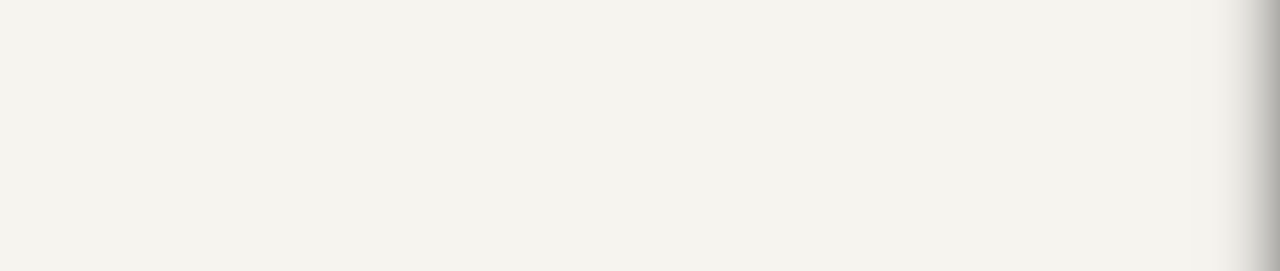
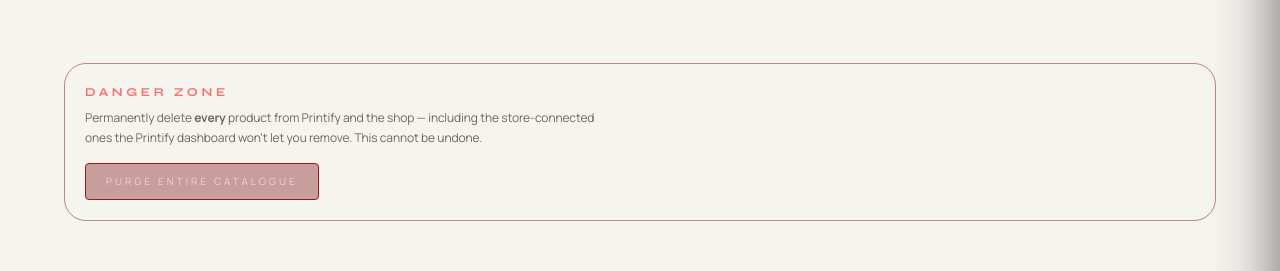
Before and after one commit to jammmmmmer/theheartwearstore, a Next.js app: page /admin/review in a window 1280 px wide. Shown: the part 386-657 px from the top of the page. Built offline with nearby package versions, Linux system fonts and the light colour scheme; no server answers.

Commit message:
Admin: purge-catalogue action (API delete of store-connected Printify products)

```diff
--- /dev/null
+++ b/app/api/admin/purge-catalog/route.ts
@@ -0,0 +1,71 @@
+/**
+ * POST /api/admin/purge-catalog — admin-only. PERMANENTLY deletes products
+ * from Printify AND the shop database.
+ *
+ * The Printify dashboard blocks deleting store-connected ("Publishing")
+ * products; the API can, by unpublishing then deleting. Runs in batches so it
+ * stays within the function time limit — the client calls it in a loop until
+ * `remaining` reaches 0.
+ *
+ * Body: { confirm: "PURGE" }  (required guard against accidents)
+ * Returns: { ok, totalFound, deleted, remaining, errors }
+ */
+
+import { NextRequest, NextResponse } from 'next/server'
+import { getProducts, unpublishProduct, deleteProduct } from '@/lib/printify'
+import { supabaseAdmin } from '@/lib/supabase'
+import { isUploadAuthorized } from '@/lib/session'
+
+export const runtime = 'nodejs'
+export const maxDuration = 60
+
+const BATCH = 10
+
+export async function POST(request: NextRequest) {
+  if (!(await isUploadAuthorized(request))) {
+    return NextResponse.json({ error: 'Unauthorized' }, { status: 401 })
+  }
+
+  const { confirm } = (await request.json().catch(() => ({}))) as { confirm?: string }
+  if (confirm !== 'PURGE') {
+    return NextResponse.json({ error: 'Confirmation required (confirm: "PURGE")' }, { status: 400 })
+  }
+
+  const shopId = process.env.PRINTIFY_SHOP_ID!
+  const db = supabaseAdmin()
+  const errors: string[] = []
+
+  try {
+    const products = (await getProducts(shopId)) as { id: string; title?: string }[]
+    const totalFound = products.length
+    const batch = products.slice(0, BATCH)
+
+    let deleted = 0
+    for (const p of batch) {
+      try {
+        await unpublishProduct(shopId, p.id) // best-effort
+        await deleteProduct(shopId, p.id)
+        await db.from('products').delete().eq('printify_id', p.id)
+        deleted++
+      } catch (e) {
+        errors.push(`${p.title ?? p.id}: ${e instanceof Error ? e.message : 'error'}`)
+      }
+    }
+
+    const remaining = Math.max(0, totalFound - deleted)
+
+    // When Printify is fully cleared, sweep any leftover rows in the DB.
+    if (remaining === 0) {
+      const { error } = await db.from('products').delete().neq('id', '')
+      if (error) errors.push(`db sweep: ${error.message}`)
+    }
+
+    return NextResponse.json({ ok: true, totalFound, deleted, remaining, errors })
+  } catch (err) {
+    console.error('[purge-catalog] Error:', err)
+    return NextResponse.json(
+      { error: err instanceof Error ? err.message : 'Unknown error', errors },
+      { status: 500 }
+    )
+  }
+}
--- a/components/AdminReviewClient.tsx
+++ b/components/AdminReviewClient.tsx
@@ -29,6 +29,41 @@ export default function AdminReviewClient({
 }) {
   const [states, setStates] = useState<Record<string, CardState>>({})
   const [labels, setLabels] = useState<Record<string, string>>({})
+  const [purging, setPurging] = useState(false)
+  const [purgeMsg, setPurgeMsg] = useState('')
+
+  // Permanently delete EVERY product from Printify + the shop, in batches.
+  async function purgeCatalog() {
+    if (
+      window.prompt(
+        'This permanently deletes ALL products from Printify AND the shop. This cannot be undone. Type PURGE to confirm.'
+      ) !== 'PURGE'
+    ) return
+    setPurging(true)
+    setPurgeMsg('Starting…')
+    let total = 0
+    try {
+      for (let i = 0; i < 200; i++) {
+        const res = await fetch('/api/admin/purge-catalog', {
+          method: 'POST',
+          headers: { 'Content-Type': 'application/json' },
+          body: JSON.stringify({ confirm: 'PURGE' }),
+        })
+        const d = await res.json()
+        if (!res.ok) throw new Error(d.error || `Error ${res.status}`)
+        total += d.deleted ?? 0
+        setPurgeMsg(`Deleted ${total}… ${d.remaining ?? 0} remaining`)
+        if ((d.remaining ?? 0) <= 0) {
+          setPurgeMsg(`Done — deleted ${total} product(s). Reload the page to refresh.`)
+          break
+        }
+      }
+    } catch (e) {
+      setPurgeMsg(`Failed: ${e instanceof Error ? e.message : 'error'}`)
+    } finally {
+      setPurging(false)
+    }
+  }
 
   async function act(
     id: string,
@@ -174,6 +209,23 @@ export default function AdminReviewClient({
             </div>
           )}
         </section>
+
+        {/* Danger zone — full catalogue purge */}
+        <section className="mt-16 border border-red-900/50 rounded-card p-5">
+          <h2 className="text-xs tracking-[0.3em] uppercase text-red-400 mb-2">Danger zone</h2>
+          <p className="text-stone-500 text-xs mb-4 max-w-lg leading-relaxed">
+            Permanently delete <strong>every</strong> product from Printify and the shop — including the
+            store-connected ones the Printify dashboard won&apos;t let you remove. This cannot be undone.
+          </p>
+          <button
+            onClick={purgeCatalog}
+            disabled={purging}
+            className="bg-red-900/40 border border-red-800 text-red-200 hover:bg-red-900/60 px-5 py-2.5 text-[10px] tracking-[0.3em] uppercase transition-colors disabled:opacity-50 rounded"
+          >
+            {purging ? 'Purging…' : 'Purge entire catalogue'}
+          </button>
+          {purgeMsg && <p className="text-stone-400 text-xs mt-3">{purgeMsg}</p>}
+        </section>
       </div>
     </main>
   )
--- a/lib/printify.ts
+++ b/lib/printify.ts
@@ -145,6 +145,21 @@ export async function publishProduct(shopId: string, productId: string): Promise
   }
 }
 
+/** Unpublish a product (removes the store-connection lock so it can be deleted). Best-effort. */
+export async function unpublishProduct(shopId: string, productId: string): Promise<void> {
+  try {
+    const res = await fetch(
+      `${PRINTIFY_BASE_URL}/shops/${shopId}/products/${productId}/unpublish.json`,
+      { method: 'POST', headers: getHeaders() }
+    )
+    if (!res.ok && res.status !== 404) {
+      console.warn(`[printify] unpublish ${productId} non-fatal: ${res.status} ${await res.text()}`)
+    }
+  } catch (e) {
+    console.warn(`[printify] unpublish ${productId} threw (non-fatal):`, e)
+  }
+}
+
 export async function deleteProduct(shopId: string, productId: string): Promise<void> {
   const res = await fetch(
     `${PRINTIFY_BASE_URL}/shops/${shopId}/products/${productId}.json`,
```
